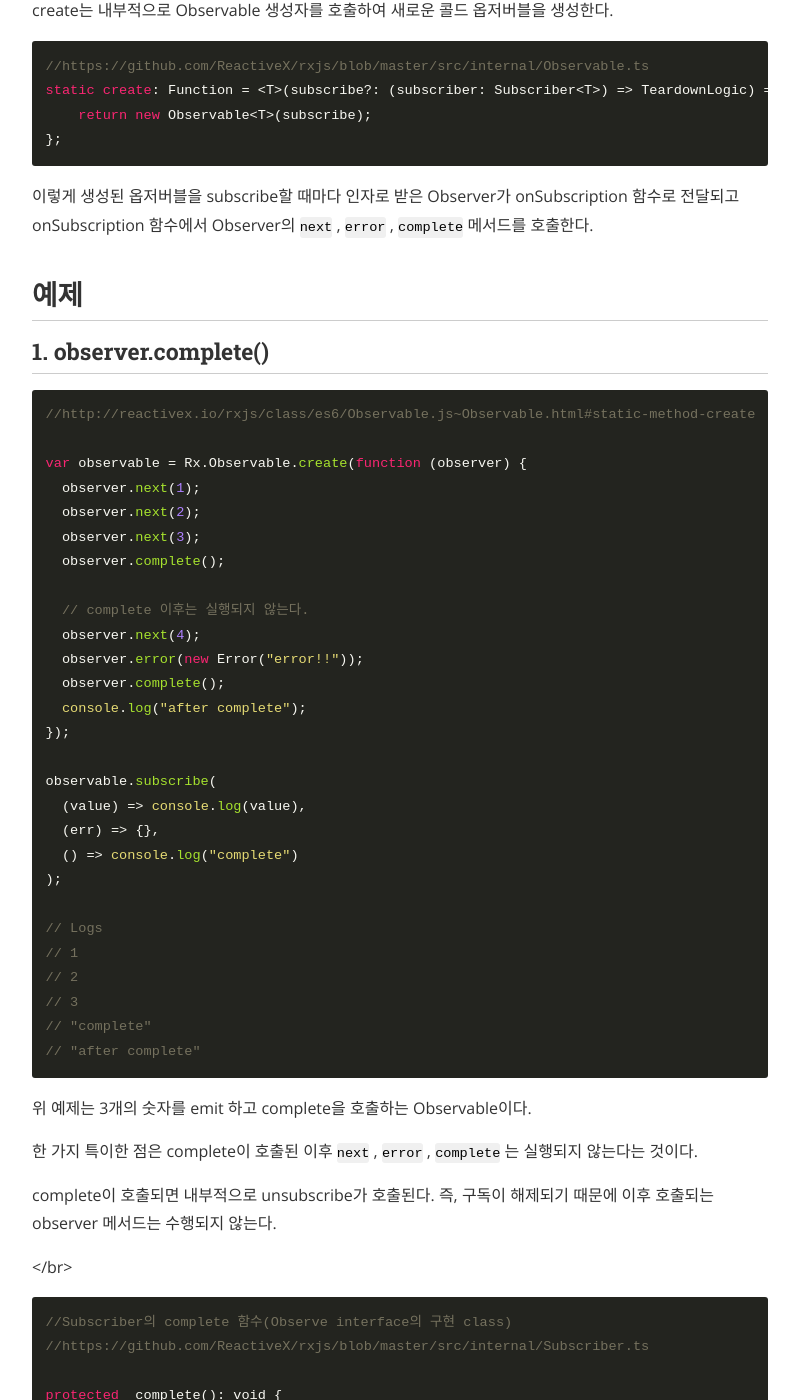
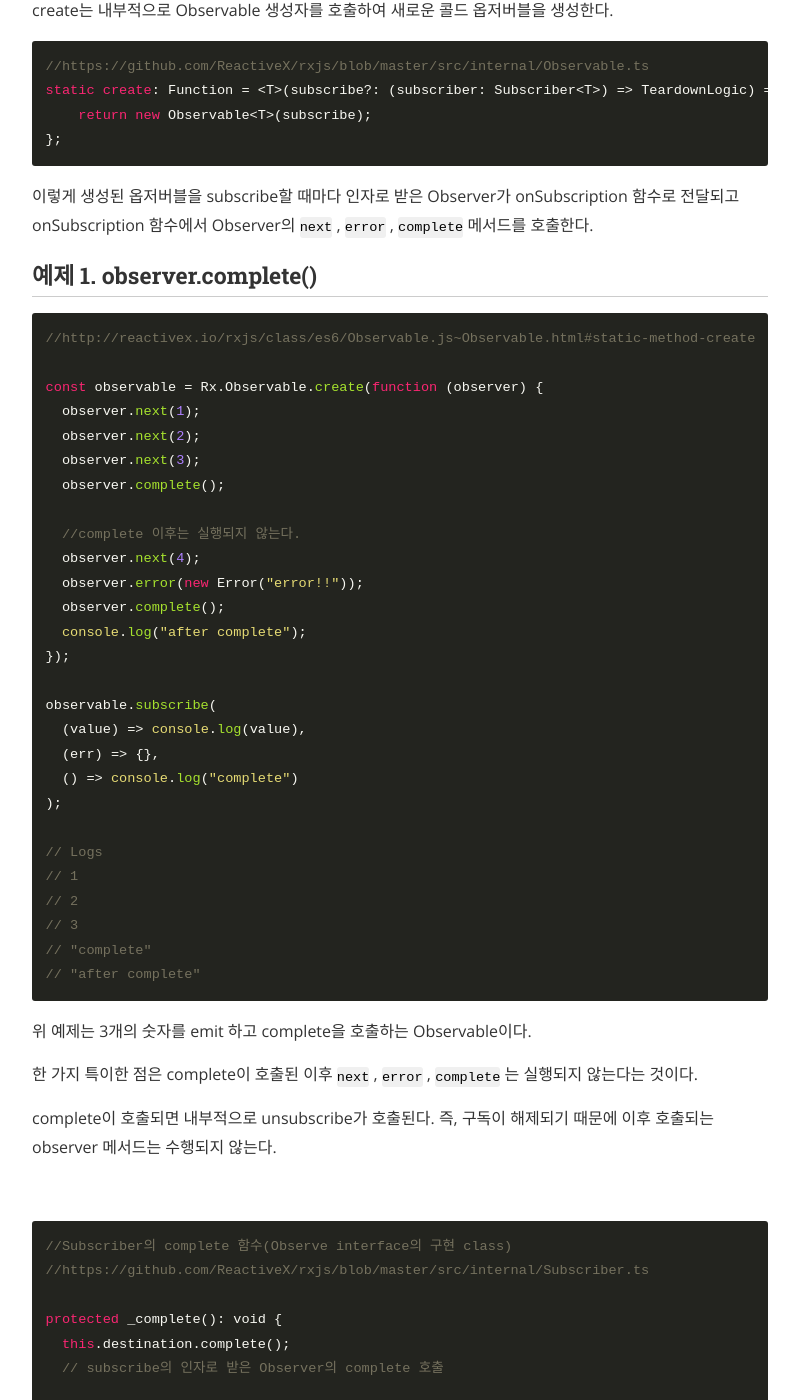
Before and after one commit to iamsjy17/iamsjy17.github.io, a Jekyll site: the page built from _posts/2020-09-30-inside-rxjs-creation-fn-create.md, in a window 1280 px wide and 1400 px high, scrolled down 889 px. Shown: the whole window, without its empty margins (240-1039 px from the left). Built offline with Jekyll 4.4.1, drawn with Linux system fonts in a browser that asks for light colours; nearby versions of some CDN libraries; some web fonts are replaced; comment, search, counter and statistics services are not loaded; some of the changed text lies outside the part shown.

Commit message:
fix(post): Observable 생성 포스트 일부 수정

````diff
--- a/_posts/2020-09-30-inside-rxjs-creation-fn-create.md
+++ b/_posts/2020-09-30-inside-rxjs-creation-fn-create.md
@@ -26,7 +26,7 @@
 
 create는 내부적으로 Observable 생성자를 호출하여 새로운 콜드 옵저버블을 생성한다.
 
-```tsx
+```ts
 //https://github.com/ReactiveX/rxjs/blob/master/src/internal/Observable.ts
 static create: Function = <T>(subscribe?: (subscriber: Subscriber<T>) => TeardownLogic) => {
     return new Observable<T>(subscribe);
@@ -35,20 +35,18 @@
 
 이렇게 생성된 옵저버블을 subscribe할 때마다 인자로 받은 Observer가 onSubscription 함수로 전달되고 onSubscription 함수에서 Observer의 `next` , `error` , `complete` 메서드를 호출한다.
 
-## 예제
+### 예제 1. observer.complete()
 
-### 1. observer.complete()
-
-```tsx
+```ts
 //http://reactivex.io/rxjs/class/es6/Observable.js~Observable.html#static-method-create
 
-var observable = Rx.Observable.create(function (observer) {
+const observable = Rx.Observable.create(function (observer) {
   observer.next(1);
   observer.next(2);
   observer.next(3);
   observer.complete();
 
-  // complete 이후는 실행되지 않는다.
+  //complete 이후는 실행되지 않는다.
   observer.next(4);
   observer.error(new Error("error!!"));
   observer.complete();
@@ -75,52 +73,52 @@
 
 complete이 호출되면 내부적으로 unsubscribe가 호출된다. 즉, 구독이 해제되기 때문에 이후 호출되는 observer 메서드는 수행되지 않는다.
 
-</br>
+<br>
 
-```tsx
+```ts
 //Subscriber의 complete 함수(Observe interface의 구현 class)
 //https://github.com/ReactiveX/rxjs/blob/master/src/internal/Subscriber.ts
 
 protected _complete(): void {
-    this.destination.complete();
-		// subscribe의 인자로 받은 Observer의 complete 호출
+  this.destination.complete();
+  // subscribe의 인자로 받은 Observer의 complete 호출
 
-		this.unsubscribe();
+  this.unsubscribe();
 }
 
 unsubscribe(): void {
-    if (!this.closed) {
-      this.isStopped = true;
-      super.unsubscribe();
-    }
+  if (!this.closed) {
+    this.isStopped = true;
+    super.unsubscribe();
+  }
 }
 ```
 
-</br>
+<br>
 
 unsubscribe가 호출되면 `Subscriber` 내부적으로 isStopped flag가 켜지고 이후에 동작하는 메서드는 아래와 같이 튕기게 된다.
 
-```tsx
+```ts
 //https://github.com/ReactiveX/rxjs/blob/master/src/internal/Subscriber.ts
 
 next(value?: T): void {
-    if (!this.isStopped) {
-      this._next(value!);
-    }
- }
+  if (!this.isStopped) {
+    this._next(value!);
+  }
+}
 
 error(err?: any): void {
-    if (!this.isStopped) {
-      this.isStopped = true;
-      this._error(err);
-    }
+  if (!this.isStopped) {
+    this.isStopped = true;
+    this._error(err);
+  }
 }
 
 complete(): void {
-    if (!this.isStopped) {
-      this.isStopped = true;
-      this._complete();
-    }
+  if (!this.isStopped) {
+    this.isStopped = true;
+    this._complete();
+  }
 }
 ```
 
@@ -128,11 +126,11 @@
 
 따라서 onSubscription 함수를 구현할 때 구독이 완료된 이후 불필요한 동작이 일어나지 않도록 구현해야 한다.
 
-</br>
+<br>
 
-### 2. observer.error()
+### 예제 2. observer.error()
 
-```tsx
+```ts
 //http://reactivex.io/rxjs/class/es6/Observable.js~Observable.html#static-method-create
 
 const observable = Rx.Observable.create((observer) => {
@@ -154,26 +152,26 @@
 // "unsubscribe"
 ```
 
-</br>
+<br>
 
 위 예제에서 볼 수 있듯이 observer.error를 실행하면 구독을 해제하는 `TeardownLogic` (unsubscribe) 함수가 실행된다.
 
-```tsx
+```ts
 //https://github.com/ReactiveX/rxjs/blob/master/src/internal/Subscriber.ts
 
 protected _error(err: any): void {
-    this.destination.error(err);
-    this.unsubscribe();
+  this.destination.error(err);
+  this.unsubscribe();
 }
 ```
 
 그러면 만약 명시적으로 observer.error()를 호출해 준 것이 아니라 onSubscription 함수 내에서 error가 발생한 상황에서는 어떻게 될까?
 
-</br>
+<br>
 
-### 3. 실행 중에 에러가 발생하는 경우
+### 예제 3. 실행 중에 에러가 발생하는 경우
 
-```tsx
+```ts
 const observable = Rx.Observable.create((observer) => {
   observer.next(1);
   observer.next(2);
@@ -205,7 +203,7 @@
 // "ReferenceError: consolee is not defined"
 ```
 
-</br>
+<br>
 
 onSubscription 함수 내에서 오타를 내서 강제로 에러를 발생시켰다. 이때도 observer의 error 함수를 호출해서 에러 메시지를 출력해준다.
 
@@ -213,9 +211,9 @@
 
 이유는 아래 코드와 같이 subscribe 함수 내에서 observer를 추가하기 전에(`subscriber.add()`) subscribe 하는 과정(`_trySubscribe()`) 에서 에러가 발생하고 이에 따라 catch 문에서 `obserber.error()` 를 호출하고 subscriber.add는 수행되지 않기 때문이다.
 
-</br>
+<br>
 
-```tsx
+```ts
 //https://github.com/ReactiveX/rxjs/blob/master/src/internal/Observable.ts
 
 subscribe(
@@ -235,7 +233,7 @@
     );
 
     return subscriber;
-  }
+}
 
 //...
 
@@ -247,8 +245,8 @@
       if (config.useDeprecatedSynchronousErrorHandling) {
         throw err;
       } else {
-				// observer.error 실행
-				canReportError(sink) ? sink.error(err) : reportUnhandledError(err);
+        // observer.error 실행
+        canReportError(sink) ? sink.error(err) : reportUnhandledError(err);
       }
     }
  }
@@ -258,11 +256,11 @@
 
 에러 발생 시에도 온전하게 subscribe/unsubscribe가 수행되도록 하기 위해서는 onSubscribe 함수 내에서 에러 처리를 하도록 하면 된다.
 
-</br>
+<br>
 
-### 4. 실행 중에 에러가 발생하는 경우 (try-catch)
+### 예제 4. 실행 중에 에러가 발생하는 경우 (try-catch)
 
-```tsx
+```ts
 const observable = Rx.Observable.create((observer) => {
   try {
     observer.next(1);
@@ -301,7 +299,7 @@
 
 에러 처리를 바깥에서 함으로써 내부적으로는 subscribe와 `subscriber.add()` 가 온전하게 수행되고 catch 문 내에서 `observer.error()` 를 호출해주므로 teardownLogic이 수행된다.
 
-### 참고
+## 참고
 
 - [https://www.learnrxjs.io/learn-rxjs/operators/creation/create](https://www.learnrxjs.io/learn-rxjs/operators/creation/create)
 - [http://reactivex.io/rxjs/class/es6/Observable.js~Observable.html#static-method-create](http://reactivex.io/rxjs/class/es6/Observable.js~Observable.html#static-method-create)
````
